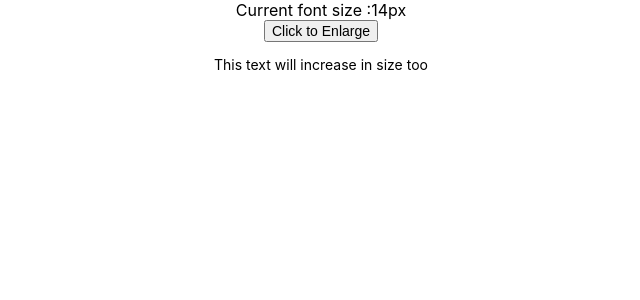
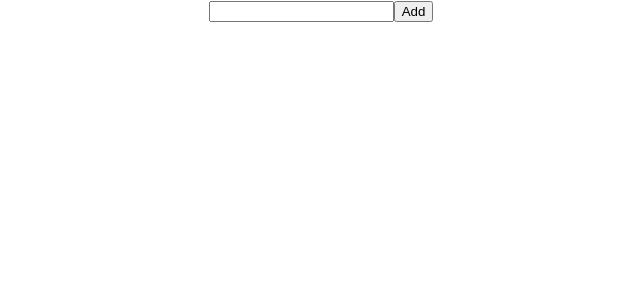
Before and after one commit to HOJOON07/ReactLibrary, a React (Create React App) app: page / in a window 1280 px wide. Shown: the top 300 px of the page, without its empty margins (319-959 px from the left). Built offline with nearby package versions, Linux system fonts and the light colour scheme.

Commit message:
recoil todolist

```diff
--- a/src/App.js
+++ b/src/App.js
@@ -5,8 +5,10 @@ import "./App.css";
 // import DateFns from "./components/DateFns/DateFns";
 // import TestMocking from "./components/TestMocking/TestMocking";
 import { RecoilRoot } from "recoil";
-import Button from "./components/RecoilExample/Button";
-import Text from "./components/RecoilExample/Text";
+import TodoList from "./components/RecoilExample/Todo/TodoList";
+// import Button from "./components/RecoilExample/Button";
+// import Text from "./components/RecoilExample/Text";
+// import { CharacterCounter } from "./components/RecoilExample/c haracterCounter";
 
 function App() {
   return (
@@ -16,8 +18,10 @@ function App() {
       <MomentExample></MomentExample> */}
       {/* <TestMocking></TestMocking> */}
       <RecoilRoot>
-        <Button></Button>
+        {/* <Button></Button>
         <Text></Text>
+        <CharacterCounter></CharacterCounter> */}
+        <TodoList></TodoList>
       </RecoilRoot>
     </div>
   );
--- a/src/components/RecoilExample/Button.jsx
+++ b/src/components/RecoilExample/Button.jsx
@@ -1,10 +1,13 @@
 import React from "react";
 import { useRecoilState, useRecoilValue } from "recoil";
 import { fontSizeLabelState, fontSizeState } from "./Store";
+import { textState } from "./CounterStore";
 
 export default function Button() {
   const [fontSize, setFontSize] = useRecoilState(fontSizeState);
   const fontSizeLabel = useRecoilValue(fontSizeLabelState);
+  const [text] = useRecoilState(textState);
+
   return (
     <>
       <div>Current font size :{fontSizeLabel}</div>
@@ -12,7 +15,7 @@ export default function Button() {
         onClick={() => setFontSize((size) => size + 1)}
         style={{ fontSize }}
       >
-        Click to Enlarge
+        Click to Enlarge{text}
       </button>
     </>
   );
--- /dev/null
+++ b/src/components/RecoilExample/CounterStore.js
@@ -0,0 +1,15 @@
+import { atom, selector } from "recoil";
+
+export const textState = atom({
+  key: "textState", // unique ID (with respect to other atoms/selectors)
+  default: "", // default value (aka initial value)
+});
+
+export const charCountState = selector({
+  key: "charCountState", // unique ID (with respect to other atoms/selectors)
+  get: ({ get }) => {
+    const text = get(textState);
+
+    return text.length;
+  },
+});
--- /dev/null
+++ b/src/components/RecoilExample/Todo/TodoItem.jsx
@@ -0,0 +1,49 @@
+import React from "react";
+import { useRecoilState } from "recoil";
+import { todoListState } from "./TodoStore";
+
+export default function TodoItem({ item }) {
+  const [todoList, setTodoList] = useRecoilState(todoListState);
+  const index = todoList.findIndex((listItem) => listItem === item);
+
+  const editItemText = ({ target: { value } }) => {
+    const newList = replaceItemAtIndex(todoList, index, {
+      ...item,
+      text: value,
+    });
+    setTodoList(newList);
+  };
+
+  const toggleItemCompletion = () => {
+    const newList = replaceItemAtIndex(todoList, index, {
+      ...item,
+      isComplete: !item.isComplete,
+    });
+    setTodoList(newList);
+  };
+
+  const deleteItem = () => {
+    const newList = removeItemAtIndex(todoList, index);
+    setTodoList(newList);
+  };
+
+  return (
+    <div>
+      <input type="text" value={item.text} onChange={editItemText} />
+      <input
+        type="checkbox"
+        checked={item.isComplete}
+        onChange={toggleItemCompletion}
+      />
+      <button onClick={deleteItem}>X</button>
+    </div>
+  );
+}
+
+function replaceItemAtIndex(arr, index, newValue) {
+  return [...arr.slice(0, index), newValue, ...arr.slice(index + 1)];
+}
+
+function removeItemAtIndex(arr, index, newValue) {
+  return [...arr.slice(0, index), ...arr.slice(index + 1)];
+}
--- /dev/null
+++ b/src/components/RecoilExample/Todo/TodoList.jsx
@@ -0,0 +1,18 @@
+import React from "react";
+import { useRecoilValue } from "recoil";
+import { todoListState } from "./TodoStore";
+import TodoItem from "./TodoItem";
+import TodoListCreator from "./TodoListCreator";
+
+export default function TodoList() {
+  const todoList = useRecoilValue(todoListState);
+
+  return (
+    <div>
+      <TodoListCreator></TodoListCreator>
+      {todoList.map((item) => (
+        <TodoItem key={item.id} item={item}></TodoItem>
+      ))}
+    </div>
+  );
+}
--- /dev/null
+++ b/src/components/RecoilExample/Todo/TodoListCreator.jsx
@@ -0,0 +1,36 @@
+import React, { useState } from "react";
+import { useRecoilState, useSetRecoilState } from "recoil";
+import { todoListState } from "./TodoStore";
+
+export default function TodoListCreator() {
+  const [inputValue, setInputValue] = useState("");
+  const setTodoList = useSetRecoilState(todoListState);
+
+  const addItem = () => {
+    setTodoList((oldTodoList) => [
+      ...oldTodoList,
+      {
+        id: getId(),
+        text: inputValue,
+        isComplete: false,
+      },
+    ]);
+    setInputValue("");
+  };
+
+  const onChange = ({ target: { value } }) => {
+    setInputValue(value);
+  };
+
+  return (
+    <div>
+      <input type="text" value={inputValue} onChange={onChange} />
+      <button onClick={addItem}>Add</button>
+    </div>
+  );
+}
+
+let id = 0;
+function getId() {
+  return id++;
+}
--- /dev/null
+++ b/src/components/RecoilExample/Todo/TodoStore.js
@@ -0,0 +1,6 @@
+import { atom } from "recoil";
+
+export const todoListState = atom({
+  key: "todoListState",
+  default: [],
+});
```
Also changed, not shown: src/components/RecoilExample/characterCounter.jsx (added, +37 -0 lines).
